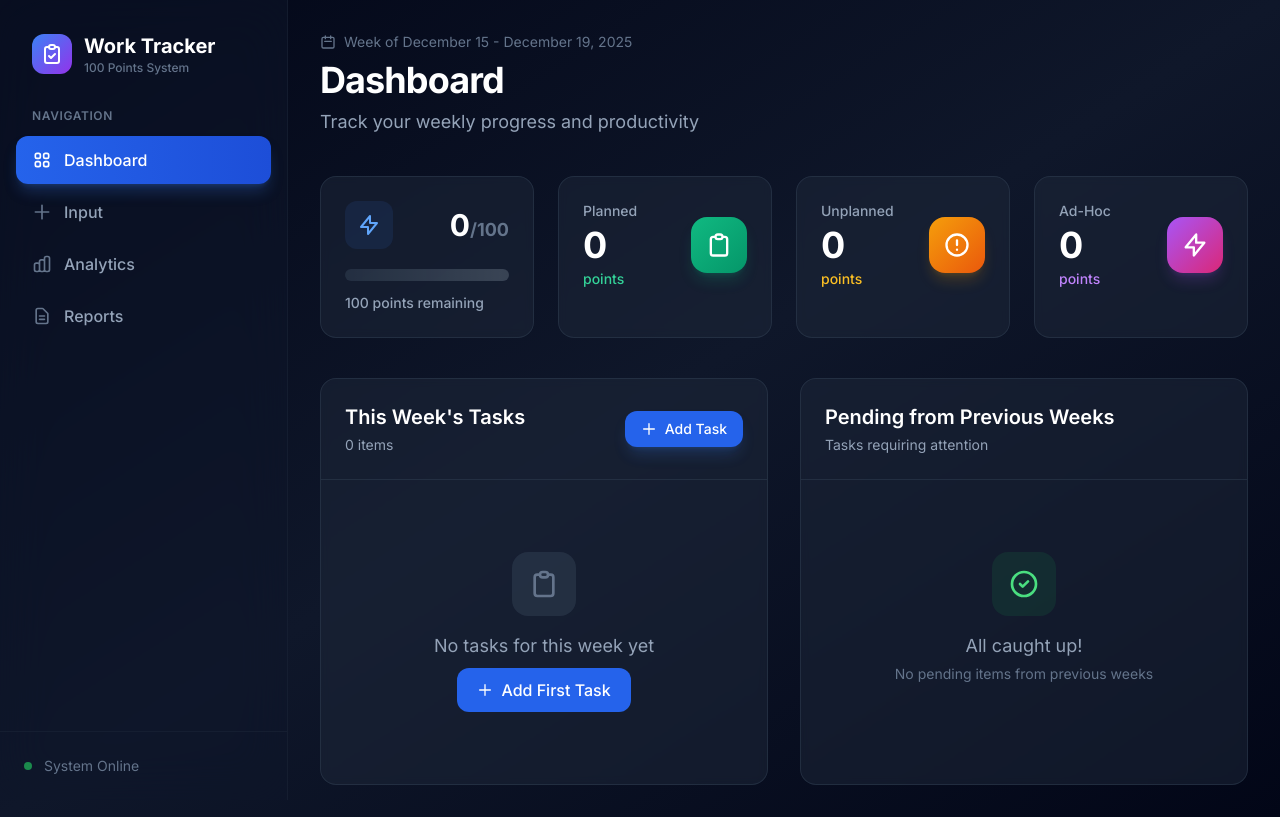
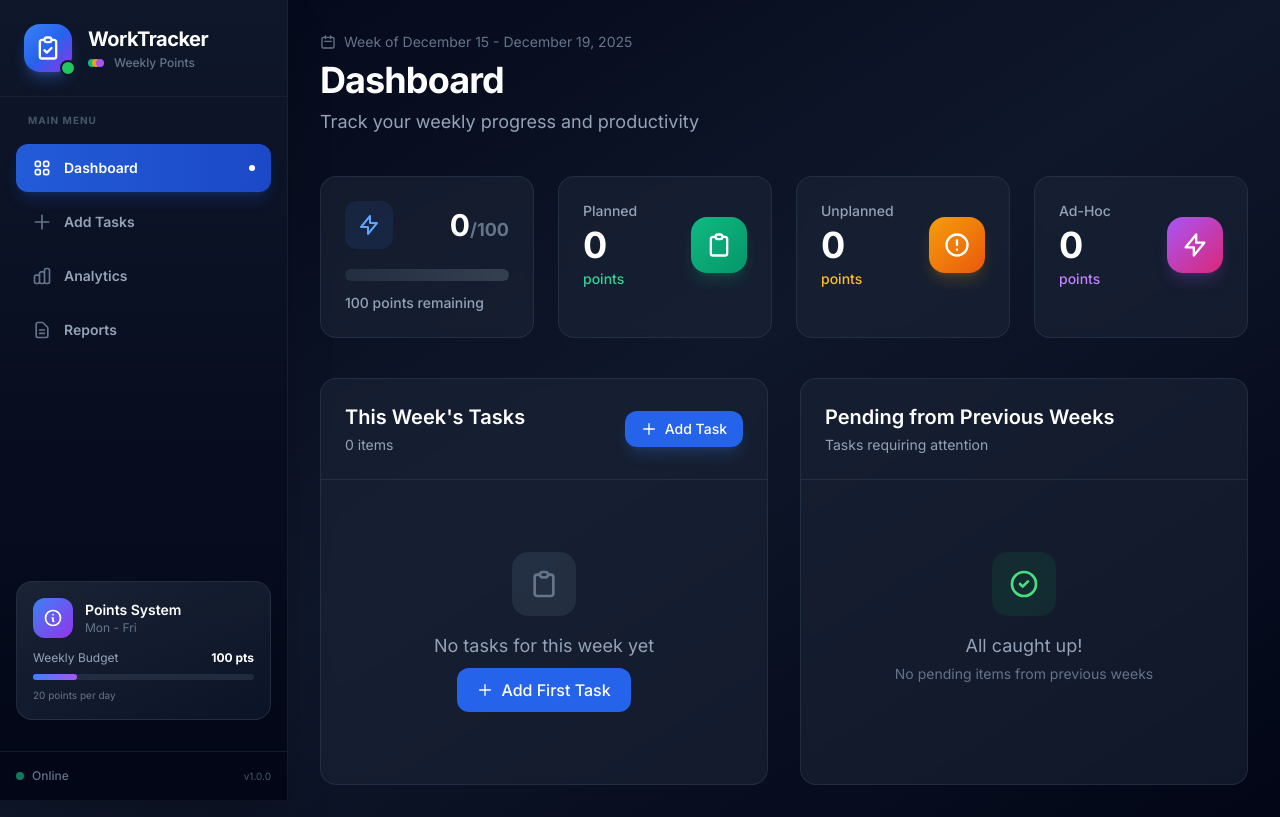
Before and after one commit to Legolasan/weekly_reporting, a FastAPI app: page / in a window 1280 px wide. Run offline with FastAPI, Linux system fonts and the light colour scheme; data comes from the database, SQL or seed files in the repository; data that the repository does not hold is empty; some libraries are stand-ins or nearby versions.

Commit message:
Redesign sidebar: remove underlines/bullets, add rich styling and info card

```diff
--- a/app/templates/base.html
+++ b/app/templates/base.html
@@ -14,21 +14,6 @@
                 extend: {
                     fontFamily: {
                         sans: ['Inter', 'system-ui', 'sans-serif'],
-                    },
-                    colors: {
-                        dark: {
-                            50: '#f8fafc',
-                            100: '#f1f5f9',
-                            200: '#e2e8f0',
-                            300: '#cbd5e1',
-                            400: '#94a3b8',
-                            500: '#64748b',
-                            600: '#475569',
-                            700: '#334155',
-                            800: '#1e293b',
-                            900: '#0f172a',
-                            950: '#020617',
-                        }
                     }
                 }
             }
@@ -46,46 +31,15 @@
     <style>
         * { font-family: 'Inter', system-ui, sans-serif; }
 
+        /* Reset link and list styles */
+        a { text-decoration: none; }
+        ul, ol { list-style: none; margin: 0; padding: 0; }
+
         /* Custom scrollbar */
         ::-webkit-scrollbar { width: 8px; height: 8px; }
         ::-webkit-scrollbar-track { background: #1e293b; }
         ::-webkit-scrollbar-thumb { background: #475569; border-radius: 4px; }
         ::-webkit-scrollbar-thumb:hover { background: #64748b; }
-
-        /* Smooth transitions */
-        * { transition: background-color 0.15s ease, border-color 0.15s ease, color 0.15s ease; }
-
-        /* Glass effect for cards */
-        .glass {
-            background: rgba(30, 41, 59, 0.8);
-            backdrop-filter: blur(10px);
-            -webkit-backdrop-filter: blur(10px);
-        }
-
-        /* Gradient text */
-        .gradient-text {
-            background: linear-gradient(135deg, #60a5fa 0%, #a78bfa 100%);
-            -webkit-background-clip: text;
-            -webkit-text-fill-color: transparent;
-            background-clip: text;
-        }
-
-        /* Glow effects */
-        .glow-blue { box-shadow: 0 0 20px rgba(59, 130, 246, 0.3); }
-        .glow-green { box-shadow: 0 0 20px rgba(34, 197, 94, 0.3); }
-        .glow-amber { box-shadow: 0 0 20px rgba(245, 158, 11, 0.3); }
-        .glow-purple { box-shadow: 0 0 20px rgba(168, 85, 247, 0.3); }
-
-        /* Animation for progress bars */
-        @keyframes shimmer {
-            0% { background-position: -200% 0; }
-            100% { background-position: 200% 0; }
-        }
-        .shimmer {
-            background: linear-gradient(90deg, transparent, rgba(255,255,255,0.1), transparent);
-            background-size: 200% 100%;
-            animation: shimmer 2s infinite;
-        }
 
         /* Hover lift effect */
         .hover-lift { transition: transform 0.2s ease, box-shadow 0.2s ease; }
@@ -97,69 +51,135 @@
             border-color: #3b82f6 !important;
             box-shadow: 0 0 0 3px rgba(59, 130, 246, 0.2);
         }
+
+        /* Shimmer animation */
+        @keyframes shimmer {
+            0% { background-position: -200% 0; }
+            100% { background-position: 200% 0; }
+        }
+        .shimmer {
+            background: linear-gradient(90deg, transparent, rgba(255,255,255,0.08), transparent);
+            background-size: 200% 100%;
+            animation: shimmer 2s infinite;
+        }
     </style>
 </head>
 <body class="bg-gradient-to-br from-slate-950 via-slate-900 to-slate-950 text-slate-200 min-h-screen antialiased">
     <div class="flex">
         <!-- Sidebar -->
-        <nav class="w-72 min-h-screen bg-slate-900/50 backdrop-blur-xl border-r border-slate-800/50 fixed">
-            <div class="p-8">
-                <div class="flex items-center gap-3">
-                    <div class="w-10 h-10 rounded-xl bg-gradient-to-br from-blue-500 to-purple-600 flex items-center justify-center">
-                        <svg class="w-6 h-6 text-white" fill="none" stroke="currentColor" viewBox="0 0 24 24">
+        <nav class="w-72 min-h-screen bg-gradient-to-b from-slate-900 to-slate-950 border-r border-slate-800/60 fixed shadow-2xl">
+            <!-- Logo Section -->
+            <div class="p-6 border-b border-slate-800/60">
+                <div class="flex items-center gap-4">
+                    <div class="relative">
+                        <div class="w-12 h-12 rounded-2xl bg-gradient-to-br from-blue-500 via-blue-600 to-purple-600 flex items-center justify-center shadow-lg shadow-blue-500/30">
+                            <svg class="w-7 h-7 text-white" fill="none" stroke="currentColor" viewBox="0 0 24 24">
                                 <path stroke-linecap="round" stroke-linejoin="round" stroke-width="2" d="M9 5H7a2 2 0 00-2 2v12a2 2 0 002 2h10a2 2 0 002-2V7a2 2 0 00-2-2h-2M9 5a2 2 0 002 2h2a2 2 0 002-2M9 5a2 2 0 012-2h2a2 2 0 012 2m-6 9l2 2 4-4"></path>
                             </svg>
                         </div>
+                        <div class="absolute -bottom-1 -right-1 w-4 h-4 bg-green-500 rounded-full border-2 border-slate-900"></div>
+                    </div>
                     <div>
-                        <h1 class="text-xl font-bold text-white">Work Tracker</h1>
-                        <p class="text-xs text-slate-500 font-medium">100 Points System</p>
+                        <h1 class="text-xl font-bold text-white tracking-tight">WorkTracker</h1>
+                        <div class="flex items-center gap-1.5 mt-0.5">
+                            <div class="flex -space-x-1">
+                                <div class="w-2 h-2 bg-emerald-500 rounded-full"></div>
+                                <div class="w-2 h-2 bg-amber-500 rounded-full"></div>
+                                <div class="w-2 h-2 bg-purple-500 rounded-full"></div>
+                            </div>
+                            <span class="text-xs text-slate-500 font-medium ml-1">Weekly Points</span>
+                        </div>
                     </div>
                 </div>
             </div>
 
-            <div class="px-4">
-                <p class="px-4 text-xs font-semibold text-slate-500 uppercase tracking-wider mb-3">Navigation</p>
-                <ul class="space-y-1">
-                    <li>
-                        <a href="/" class="flex items-center px-4 py-3 rounded-xl transition-all duration-200 group {% if active_page == 'dashboard' %}bg-gradient-to-r from-blue-600 to-blue-700 text-white shadow-lg shadow-blue-500/25{% else %}text-slate-400 hover:bg-slate-800/50 hover:text-white{% endif %}">
-                            <svg class="w-5 h-5 mr-3 {% if active_page == 'dashboard' %}text-white{% else %}text-slate-500 group-hover:text-blue-400{% endif %}" fill="none" stroke="currentColor" viewBox="0 0 24 24">
+            <!-- Navigation -->
+            <div class="p-4">
+                <p class="px-3 text-[10px] font-bold text-slate-600 uppercase tracking-widest mb-4">Main Menu</p>
+                <nav class="space-y-1.5">
+                    <a href="/" class="flex items-center gap-3 px-4 py-3.5 rounded-xl transition-all duration-200 group {% if active_page == 'dashboard' %}bg-gradient-to-r from-blue-600/90 to-blue-700/90 text-white shadow-lg shadow-blue-600/20{% else %}text-slate-400 hover:bg-slate-800/60 hover:text-white{% endif %}">
+                        <div class="{% if active_page == 'dashboard' %}text-white{% else %}text-slate-500 group-hover:text-blue-400{% endif %} transition-colors">
+                            <svg class="w-5 h-5" fill="none" stroke="currentColor" viewBox="0 0 24 24">
                                 <path stroke-linecap="round" stroke-linejoin="round" stroke-width="2" d="M4 6a2 2 0 012-2h2a2 2 0 012 2v2a2 2 0 01-2 2H6a2 2 0 01-2-2V6zM14 6a2 2 0 012-2h2a2 2 0 012 2v2a2 2 0 01-2 2h-2a2 2 0 01-2-2V6zM4 16a2 2 0 012-2h2a2 2 0 012 2v2a2 2 0 01-2 2H6a2 2 0 01-2-2v-2zM14 16a2 2 0 012-2h2a2 2 0 012 2v2a2 2 0 01-2 2h-2a2 2 0 01-2-2v-2z"></path>
                             </svg>
-                            <span class="font-medium">Dashboard</span>
+                        </div>
+                        <span class="font-semibold text-sm">Dashboard</span>
+                        {% if active_page == 'dashboard' %}
+                        <div class="ml-auto w-1.5 h-1.5 bg-white rounded-full"></div>
+                        {% endif %}
                     </a>
-                    </li>
-                    <li>
-                        <a href="/input" class="flex items-center px-4 py-3 rounded-xl transition-all duration-200 group {% if active_page == 'input' %}bg-gradient-to-r from-blue-600 to-blue-700 text-white shadow-lg shadow-blue-500/25{% else %}text-slate-400 hover:bg-slate-800/50 hover:text-white{% endif %}">
-                            <svg class="w-5 h-5 mr-3 {% if active_page == 'input' %}text-white{% else %}text-slate-500 group-hover:text-green-400{% endif %}" fill="none" stroke="currentColor" viewBox="0 0 24 24">
+
+                    <a href="/input" class="flex items-center gap-3 px-4 py-3.5 rounded-xl transition-all duration-200 group {% if active_page == 'input' %}bg-gradient-to-r from-blue-600/90 to-blue-700/90 text-white shadow-lg shadow-blue-600/20{% else %}text-slate-400 hover:bg-slate-800/60 hover:text-white{% endif %}">
+                        <div class="{% if active_page == 'input' %}text-white{% else %}text-slate-500 group-hover:text-emerald-400{% endif %} transition-colors">
+                            <svg class="w-5 h-5" fill="none" stroke="currentColor" viewBox="0 0 24 24">
                                 <path stroke-linecap="round" stroke-linejoin="round" stroke-width="2" d="M12 4v16m8-8H4"></path>
                             </svg>
-                            <span class="font-medium">Input</span>
+                        </div>
+                        <span class="font-semibold text-sm">Add Tasks</span>
+                        {% if active_page == 'input' %}
+                        <div class="ml-auto w-1.5 h-1.5 bg-white rounded-full"></div>
+                        {% endif %}
                     </a>
-                    </li>
-                    <li>
-                        <a href="/analytics" class="flex items-center px-4 py-3 rounded-xl transition-all duration-200 group {% if active_page == 'analytics' %}bg-gradient-to-r from-blue-600 to-blue-700 text-white shadow-lg shadow-blue-500/25{% else %}text-slate-400 hover:bg-slate-800/50 hover:text-white{% endif %}">
-                            <svg class="w-5 h-5 mr-3 {% if active_page == 'analytics' %}text-white{% else %}text-slate-500 group-hover:text-purple-400{% endif %}" fill="none" stroke="currentColor" viewBox="0 0 24 24">
+
+                    <a href="/analytics" class="flex items-center gap-3 px-4 py-3.5 rounded-xl transition-all duration-200 group {% if active_page == 'analytics' %}bg-gradient-to-r from-blue-600/90 to-blue-700/90 text-white shadow-lg shadow-blue-600/20{% else %}text-slate-400 hover:bg-slate-800/60 hover:text-white{% endif %}">
+                        <div class="{% if active_page == 'analytics' %}text-white{% else %}text-slate-500 group-hover:text-purple-400{% endif %} transition-colors">
+                            <svg class="w-5 h-5" fill="none" stroke="currentColor" viewBox="0 0 24 24">
                                 <path stroke-linecap="round" stroke-linejoin="round" stroke-width="2" d="M9 19v-6a2 2 0 00-2-2H5a2 2 0 00-2 2v6a2 2 0 002 2h2a2 2 0 002-2zm0 0V9a2 2 0 012-2h2a2 2 0 012 2v10m-6 0a2 2 0 002 2h2a2 2 0 002-2m0 0V5a2 2 0 012-2h2a2 2 0 012 2v14a2 2 0 01-2 2h-2a2 2 0 01-2-2z"></path>
                             </svg>
-                            <span class="font-medium">Analytics</span>
+                        </div>
+                        <span class="font-semibold text-sm">Analytics</span>
+                        {% if active_page == 'analytics' %}
+                        <div class="ml-auto w-1.5 h-1.5 bg-white rounded-full"></div>
+                        {% endif %}
                     </a>
-                    </li>
-                    <li>
-                        <a href="/reports" class="flex items-center px-4 py-3 rounded-xl transition-all duration-200 group {% if active_page == 'reports' %}bg-gradient-to-r from-blue-600 to-blue-700 text-white shadow-lg shadow-blue-500/25{% else %}text-slate-400 hover:bg-slate-800/50 hover:text-white{% endif %}">
-                            <svg class="w-5 h-5 mr-3 {% if active_page == 'reports' %}text-white{% else %}text-slate-500 group-hover:text-amber-400{% endif %}" fill="none" stroke="currentColor" viewBox="0 0 24 24">
+
+                    <a href="/reports" class="flex items-center gap-3 px-4 py-3.5 rounded-xl transition-all duration-200 group {% if active_page == 'reports' %}bg-gradient-to-r from-blue-600/90 to-blue-700/90 text-white shadow-lg shadow-blue-600/20{% else %}text-slate-400 hover:bg-slate-800/60 hover:text-white{% endif %}">
+                        <div class="{% if active_page == 'reports' %}text-white{% else %}text-slate-500 group-hover:text-amber-400{% endif %} transition-colors">
+                            <svg class="w-5 h-5" fill="none" stroke="currentColor" viewBox="0 0 24 24">
                                 <path stroke-linecap="round" stroke-linejoin="round" stroke-width="2" d="M9 12h6m-6 4h6m2 5H7a2 2 0 01-2-2V5a2 2 0 012-2h5.586a1 1 0 01.707.293l5.414 5.414a1 1 0 01.293.707V19a2 2 0 01-2 2z"></path>
                             </svg>
-                            <span class="font-medium">Reports</span>
+                        </div>
+                        <span class="font-semibold text-sm">Reports</span>
+                        {% if active_page == 'reports' %}
+                        <div class="ml-auto w-1.5 h-1.5 bg-white rounded-full"></div>
+                        {% endif %}
                     </a>
-                    </li>
-                </ul>
+                </nav>
             </div>
 
-            <!-- Footer in sidebar -->
-            <div class="absolute bottom-0 left-0 right-0 p-6 border-t border-slate-800/50">
-                <div class="flex items-center gap-3 text-sm text-slate-500">
-                    <div class="w-2 h-2 bg-green-500 rounded-full animate-pulse"></div>
-                    <span>System Online</span>
+            <!-- Info Card -->
+            <div class="absolute bottom-20 left-4 right-4">
+                <div class="bg-gradient-to-br from-slate-800/80 to-slate-900/80 rounded-2xl p-4 border border-slate-700/50">
+                    <div class="flex items-center gap-3 mb-3">
+                        <div class="w-10 h-10 bg-gradient-to-br from-blue-500 to-purple-600 rounded-xl flex items-center justify-center">
+                            <svg class="w-5 h-5 text-white" fill="none" stroke="currentColor" viewBox="0 0 24 24">
+                                <path stroke-linecap="round" stroke-linejoin="round" stroke-width="2" d="M13 16h-1v-4h-1m1-4h.01M21 12a9 9 0 11-18 0 9 9 0 0118 0z"></path>
+                            </svg>
+                        </div>
+                        <div>
+                            <p class="text-sm font-semibold text-white">Points System</p>
+                            <p class="text-xs text-slate-500">Mon - Fri</p>
+                        </div>
+                    </div>
+                    <div class="flex items-center justify-between text-xs">
+                        <span class="text-slate-400">Weekly Budget</span>
+                        <span class="text-white font-bold">100 pts</span>
+                    </div>
+                    <div class="w-full bg-slate-700/50 rounded-full h-1.5 mt-2">
+                        <div class="bg-gradient-to-r from-blue-500 to-purple-500 h-1.5 rounded-full" style="width: 20%"></div>
+                    </div>
+                    <p class="text-[10px] text-slate-500 mt-2">20 points per day</p>
+                </div>
+            </div>
+
+            <!-- Footer -->
+            <div class="absolute bottom-0 left-0 right-0 p-4 border-t border-slate-800/60 bg-slate-950/50">
+                <div class="flex items-center justify-between">
+                    <div class="flex items-center gap-2">
+                        <div class="w-2 h-2 bg-emerald-500 rounded-full animate-pulse"></div>
+                        <span class="text-xs text-slate-500 font-medium">Online</span>
+                    </div>
+                    <span class="text-[10px] text-slate-600">v1.0.0</span>
                 </div>
             </div>
         </nav>
```
Lines whose indentation alone changed are shown as unchanged.
